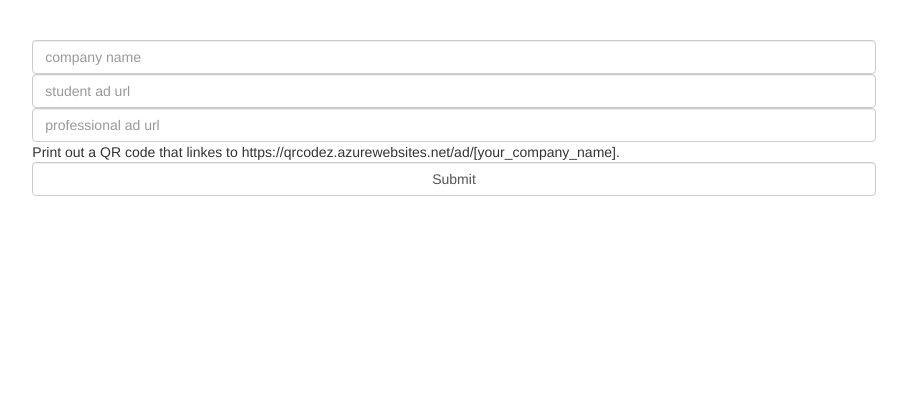
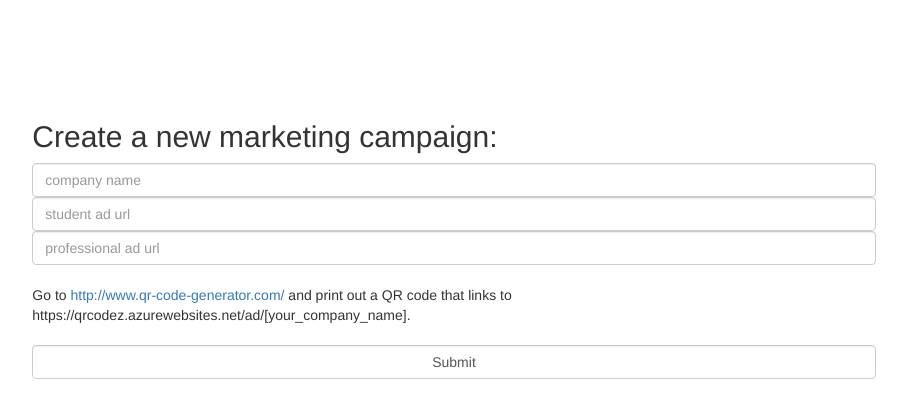
Before and after one commit to ericShong/QRCodezWebsite, a website: page public/register_ad.html in a window 1280 px wide. Shown: the whole page, without its empty margins (186-1093 px from the left). Drawn offline with nearby package versions, Linux system fonts and the light colour scheme.

Commit message:
campaign

```diff
--- a/public/register_ad.html
+++ b/public/register_ad.html
@@ -10,12 +10,16 @@
 		<div class="col-xs-2"></div>
 		<div class="col-xs-8">
 			<form action="register_ad" method="POST">
+				<br><br><br>
 				<!-- xbox, linkedin, outlook, yammer -->
 				<!-- four corner box -->
+				<h2>Create a new marketing campaign:</h2>
 				<input type="text" name="company_name" placeholder="company name" class="form-control">
 				<input type="text" name="student_ad" placeholder="student ad url" class="form-control">
 				<input type="text" name="professional_ad" placeholder="professional ad url" class="form-control">
-				Print out a QR code that linkes to https://qrcodez.azurewebsites.net/ad/[your_company_name].
+				<br>
+				Go to <a href="http://www.qr-code-generator.com/">http://www.qr-code-generator.com/</a> and print out a QR code that links to https://qrcodez.azurewebsites.net/ad/[your_company_name].
+				<br><br>
 				<input type="submit" value="Submit" class="form-control">
 			</form>
 		</div>
```
